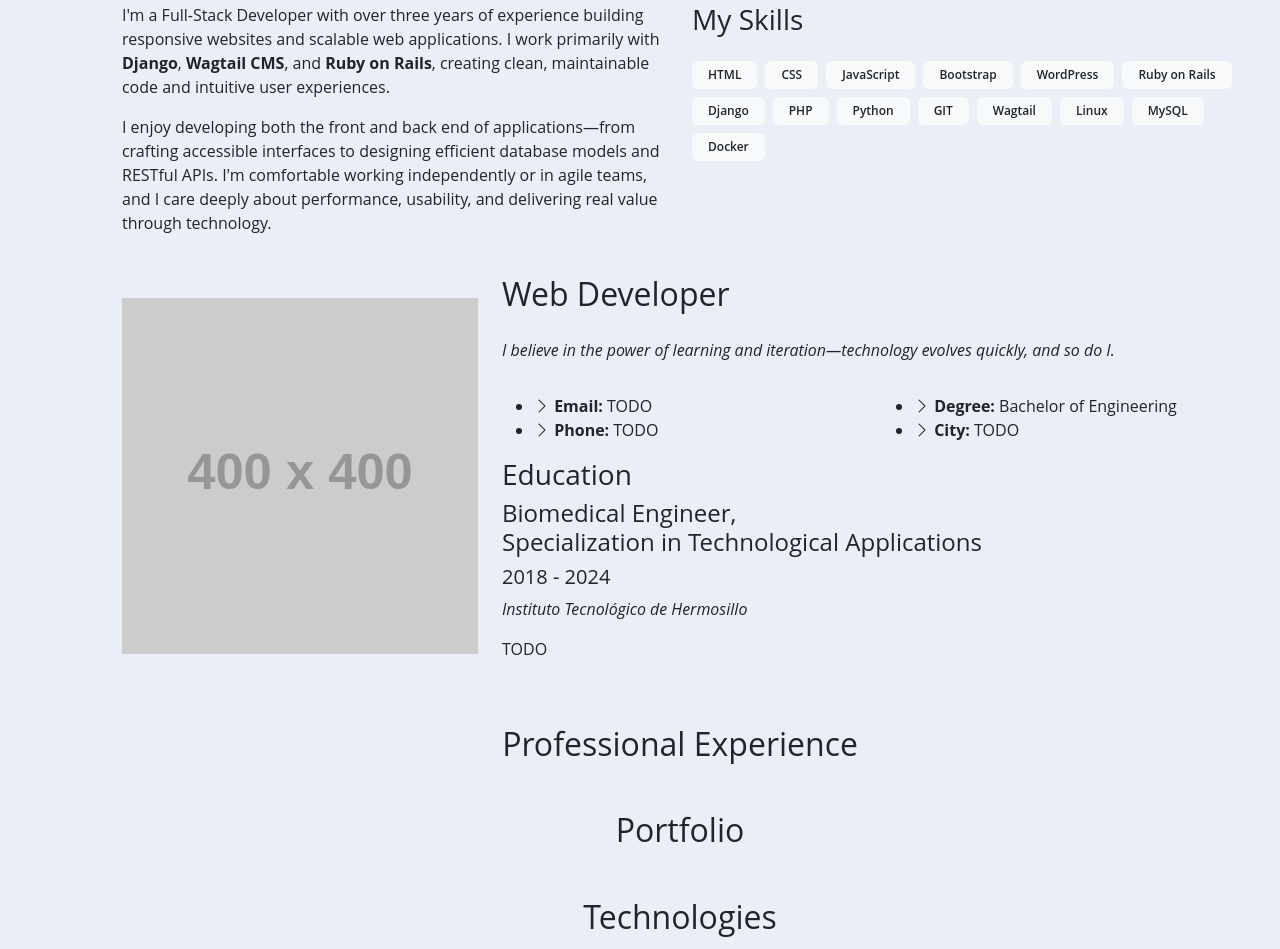
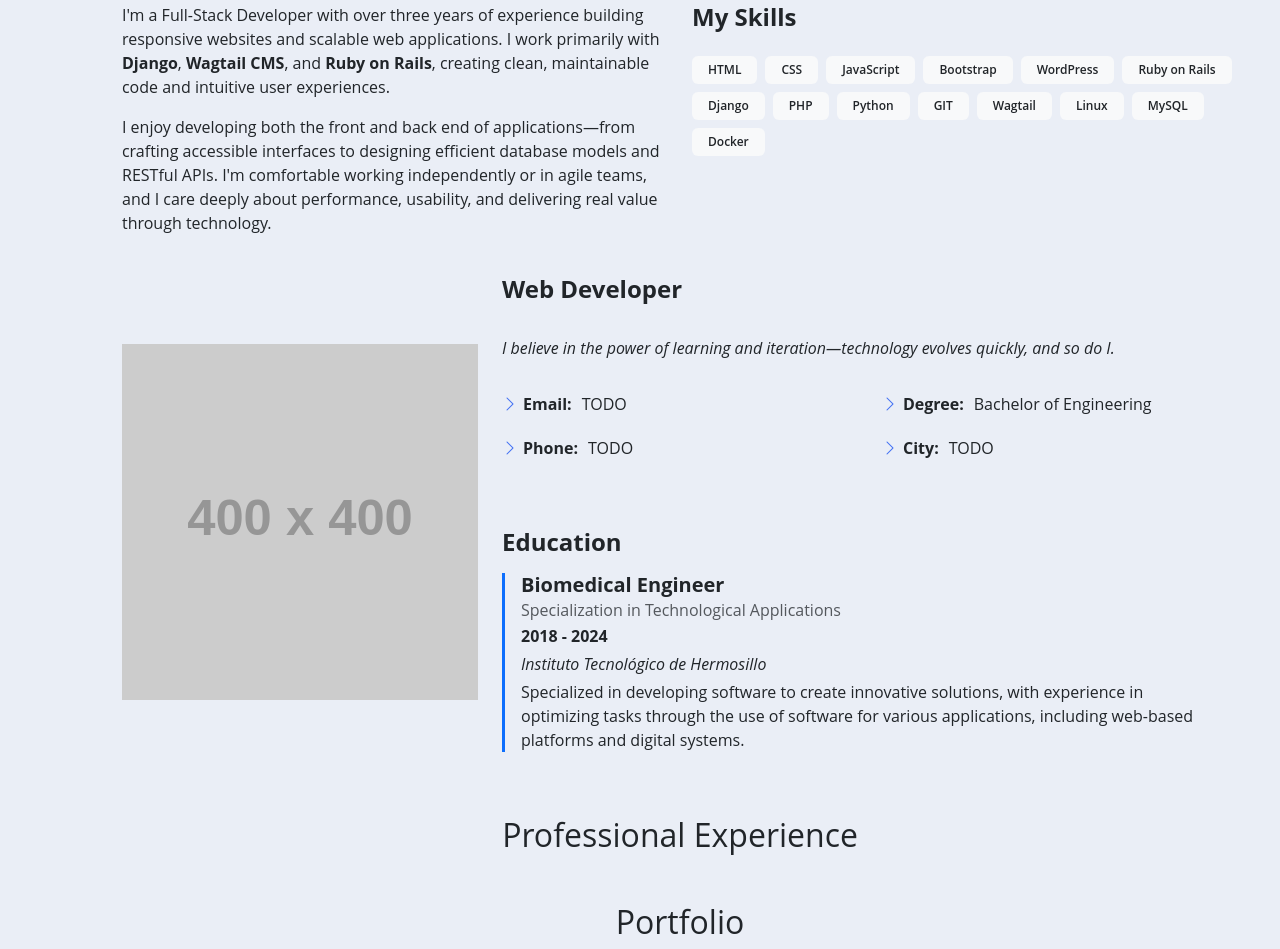
Before and after one commit to JavierBeltranHMO/portfolio, a website: page index.html in a window 1280 px wide. Shown: the part 931-1880 px from the top of the page. Drawn offline with Linux system fonts and the light colour scheme; placeholder pictures from the web are drawn by us.

Commit message:
styled education and fixed about section

```diff
--- a/css/main.css
+++ b/css/main.css
@@ -268,6 +268,32 @@ Hero Section
 /* ###############################################################
 About
 #################################################################*/
+.about h3 {
+  font-weight: 700;
+  font-size: 24px;
+}
+
+.about ul {
+  list-style: none;
+  padding: 0;
+}
+
+.about ul li {
+  margin-bottom: 20px;
+  display: flex;
+  align-items: center;
+}
+
+.about ul strong {
+  margin-right: 10px;
+}
+
+.about ul i {
+  font-size: 16px;
+  margin-right: 5px;
+  color: var(--accent-color);
+  line-height: 0;
+}
 
 /* ###############################################################
 Resume
@@ -303,7 +329,7 @@ technologies
   background: linear-gradient(
     to bottom,
     #7b4397,
-    #dc2430
+    #5b24dc
   ); /* Morado frambuesa */
   color: whitesmoke;
 }
@@ -352,11 +378,3 @@ technologies
   gap: 0.5rem;
   justify-content: center;
 }
-
-.tag {
-  padding: 0.4rem 0.8rem;
-  border-radius: 8px;
-  color: white;
-  font-size: 0.8rem;
-  font-weight: bold;
-}
--- a/index.html
+++ b/index.html
@@ -75,7 +75,7 @@
         <!--end hero -->
 
         <!-- about -->
-        <section id="about" class="section py-5">
+        <section id="about" class="section about py-5">
             <div class="container">
                 <!-- title -->
                 <div class="mb-5 text-center">
@@ -125,31 +125,46 @@
                         <img src="https://placehold.co/400x400" alt="Javier Beltran" class="img-fluid">
                     </div>
                      <div class="col-lg-8 content">
-                        <h2>Web Developer</h2>
-                        <p class="fst-italic py-3">
-                        I believe in the power of learning and iteration—technology evolves quickly, and so do I.
-                        </p>
-                        <div class="row">
-                            <div class="col-lg-6">
+                        <!-- summary -->
+                        <div class="row ">
+                            <div>
+                                <h3 class="mb-3">Web Developer</h3>
+                                <p class="fst-italic py-3">
+                                I believe in the power of learning and iteration—technology evolves quickly, and so do I.
+                                </p>
+                            </div>
+
+                            <!-- contact info -->
+                            <div class="col-lg-6 ">
                                 <ul>
                                 <li><i class="bi bi-chevron-right"></i> <strong>Email:</strong> <span>TODO</span></li>
                                 <li><i class="bi bi-chevron-right"></i> <strong>Phone:</strong> <span>TODO</span></li>
                                 </ul>
                             </div>
-                            <div class="col-lg-6">
+                            <div class="col-lg-6 ">
                                 <ul>
                                 <li><i class="bi bi-chevron-right"></i> <strong>Degree:</strong> <span>Bachelor of Engineering</span></li>
                                 <li><i class="bi bi-chevron-right"></i> <strong>City:</strong> <span>TODO</span></li>
                                 </ul>
                             </div>
+                        </div>
 
-                            <!-- education -->
-                            <h3 class="r">Education</h3>
-                            <div class="">
-                                <h4>Biomedical Engineer, <br>Specialization in Technological Applications</h4>
-                                <h5>2018 - 2024</h5>
-                                <p><em>Instituto Tecnológico de Hermosillo</em></p>
-                                <p>TODO</p>
+                        <!-- education -->
+                        <div class="row">
+                            <div class="row mt-5">
+                                <div class="col-md-12">
+                                    <h3 class="mb-3"> Education</h3>
+
+                                    <div class="ps-3 border-start border-3 border-primary">
+                                        <h5 class="mb-1 fw-bold">Biomedical Engineer</h5>
+                                        <h6 class="text-muted mb-1">Specialization in Technological Applications</h6>
+                                        <p class="mb-1"><strong>2018 - 2024</strong></p>
+                                        <p class="mb-1"><em>Instituto Tecnológico de Hermosillo</em></p>
+                                        <p>
+                                            Specialized in developing software to create innovative solutions, with experience in optimizing tasks through the use of software for various applications, including web-based platforms and digital systems.
+                                        </p>
+                                    </div>
+                                </div>
                             </div>
                         </div>
                     </div>
```
